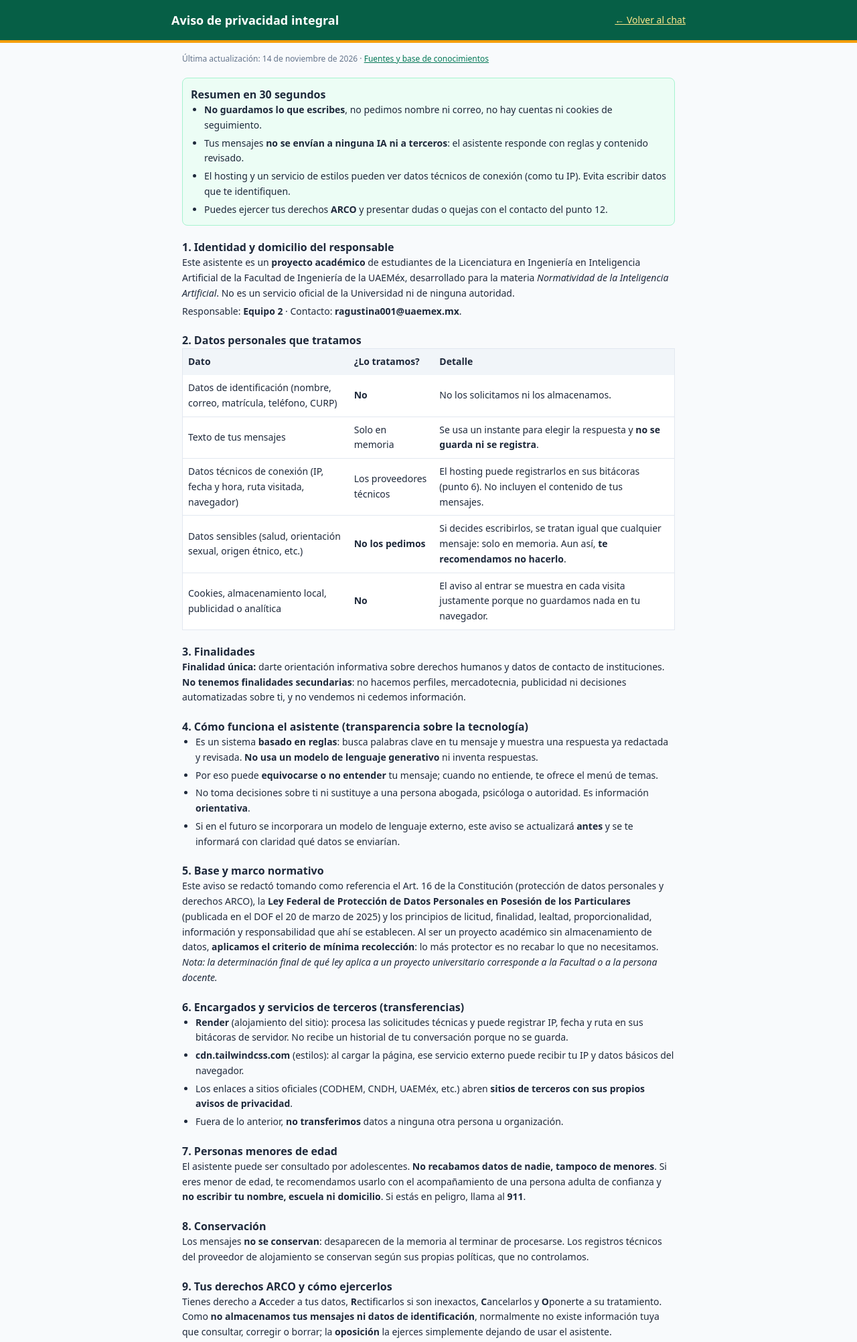
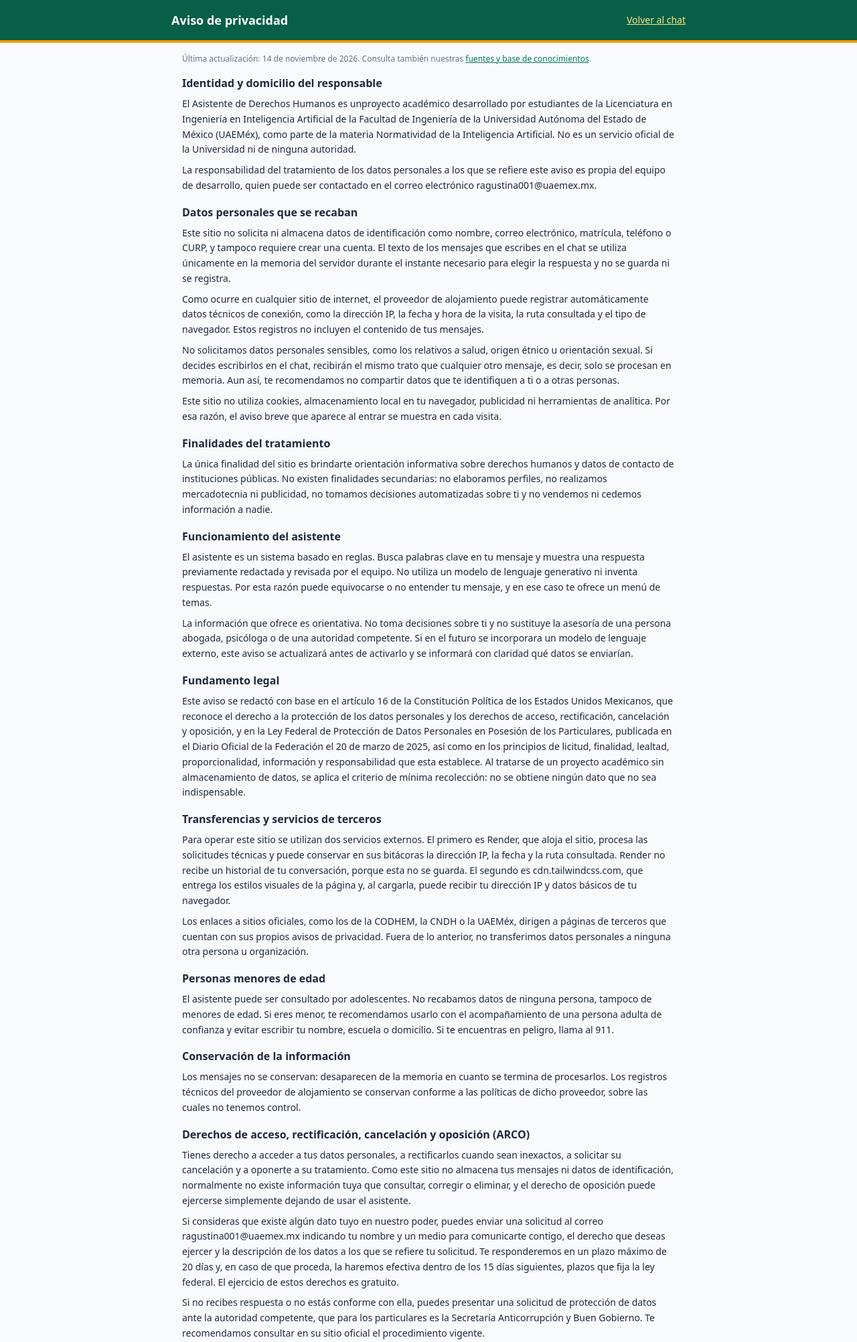
Before and after one commit to Roseanto18/chatbot_derechos_humanos, a Flask app: page /privacidad in a window 1280 px wide. Shown: the top 2004 px of the page at 67% size. Run offline with Flask 3, Linux system fonts and the light colour scheme; some libraries are stand-ins or nearby versions.

Commit message:
Update privacidad.html

```diff
--- a/templates/privacidad.html
+++ b/templates/privacidad.html
@@ -3,143 +3,93 @@
 <head>
     <meta charset="UTF-8">
     <meta name="viewport" content="width=device-width, initial-scale=1.0">
-    <title>Aviso de privacidad integral – Derechos Humanos Facultad de Ingeniería UAEMéx</title>
+    <title>Aviso de privacidad | Derechos Humanos Facultad de Ingeniería UAEMéx</title>
     <script src="https://cdn.tailwindcss.com"></script>
 </head>
 <body class="bg-slate-50 text-slate-800">
 <header class="bg-emerald-800 text-white p-4 border-b-4 border-amber-500">
     <div class="max-w-3xl mx-auto flex justify-between items-center">
-        <h1 class="text-lg font-bold">Aviso de privacidad integral</h1>
-        <a href="/" class="text-sm underline text-amber-200">← Volver al chat</a>
+        <h1 class="text-lg font-bold">Aviso de privacidad</h1>
+        <a href="/" class="text-sm underline text-amber-200">Volver al chat</a>
     </div>
 </header>
-<main class="max-w-3xl mx-auto p-4 space-y-5 text-sm leading-relaxed">
-    <p class="text-xs text-slate-500">Última actualización: 14 de noviembre de 2026 · <a href="/fuentes" class="underline text-emerald-700">Fuentes y base de conocimientos</a></p>
+<main class="max-w-3xl mx-auto p-4 space-y-4 text-sm leading-relaxed">
+    <p class="text-xs text-slate-500">Última actualización: 14 de noviembre de 2026. Consulta también nuestras <a href="/fuentes" class="underline text-emerald-700">fuentes y base de conocimientos</a>.</p>
 
-    <section class="bg-emerald-50 border border-emerald-200 rounded-lg p-3">
-        <h2 class="font-bold text-base">Resumen en 30 segundos</h2>
-        <ul class="list-disc pl-5 space-y-1">
-            <li><b>No guardamos lo que escribes</b>, no pedimos nombre ni correo, no hay cuentas ni cookies de seguimiento.</li>
-            <li>Tus mensajes <b>no se envían a ninguna IA ni a terceros</b>: el asistente responde con reglas y contenido revisado.</li>
-            <li>El hosting y un servicio de estilos pueden ver datos técnicos de conexión (como tu IP). Evita escribir datos que te identifiquen.</li>
-            <li>Puedes ejercer tus derechos <b>ARCO</b> y presentar dudas o quejas con el contacto del punto 12.</li>
-        </ul>
+    <section class="space-y-2">
+        <h2 class="font-bold text-base">Identidad y domicilio del responsable</h2>
+        <p>El Asistente de Derechos Humanos es unproyecto académico desarrollado por estudiantes de la Licenciatura en Ingeniería en Inteligencia Artificial de la Facultad de Ingeniería de la Universidad Autónoma del Estado de México (UAEMéx), como parte de la materia Normatividad de la Inteligencia Artificial. No es un servicio oficial de la Universidad ni de ninguna autoridad.</p>
+        <p>La responsabilidad del tratamiento de los datos personales a los que se refiere este aviso es propia del equipo de desarrollo, quien puede ser contactado en el correo electrónico ragustina001@uaemex.mx.</p>
     </section>
 
-    <section>
-        <h2 class="font-bold text-base">1. Identidad y domicilio del responsable</h2>
-        <p>Este asistente es un <b>proyecto académico</b> de estudiantes de la Licenciatura en Ingeniería en Inteligencia Artificial de la
-        Facultad de Ingeniería de la UAEMéx, desarrollado para la materia <i>Normatividad de la Inteligencia Artificial</i>.
-        No es un servicio oficial de la Universidad ni de ninguna autoridad.</p>
-        <p class="mt-1">Responsable: <b>Equipo 2</b> · Contacto: <b>ragustina001@uaemex.mx</b>.</p>
+    <section class="space-y-2">
+        <h2 class="font-bold text-base">Datos personales que se recaban</h2>
+        <p>Este sitio no solicita ni almacena datos de identificación como nombre, correo electrónico, matrícula, teléfono o CURP, y tampoco requiere crear una cuenta. El texto de los mensajes que escribes en el chat se utiliza únicamente en la memoria del servidor durante el instante necesario para elegir la respuesta y no se guarda ni se registra.</p>
+        <p>Como ocurre en cualquier sitio de internet, el proveedor de alojamiento puede registrar automáticamente datos técnicos de conexión, como la dirección IP, la fecha y hora de la visita, la ruta consultada y el tipo de navegador. Estos registros no incluyen el contenido de tus mensajes.</p>
+        <p>No solicitamos datos personales sensibles, como los relativos a salud, origen étnico u orientación sexual. Si decides escribirlos en el chat, recibirán el mismo trato que cualquier otro mensaje, es decir, solo se procesan en memoria. Aun así, te recomendamos no compartir datos que te identifiquen a ti o a otras personas.</p>
+        <p>Este sitio no utiliza cookies, almacenamiento local en tu navegador, publicidad ni herramientas de analítica. Por esa razón, el aviso breve que aparece al entrar se muestra en cada visita.</p>
     </section>
 
-    <section>
-        <h2 class="font-bold text-base">2. Datos personales que tratamos</h2>
-        <div class="overflow-x-auto">
-        <table class="w-full text-left border border-slate-200 bg-white">
-            <thead class="bg-slate-100"><tr><th class="p-2">Dato</th><th class="p-2">¿Lo tratamos?</th><th class="p-2">Detalle</th></tr></thead>
-            <tbody class="divide-y divide-slate-200">
-                <tr><td class="p-2">Datos de identificación (nombre, correo, matrícula, teléfono, CURP)</td><td class="p-2"><b>No</b></td><td class="p-2">No los solicitamos ni los almacenamos.</td></tr>
-                <tr><td class="p-2">Texto de tus mensajes</td><td class="p-2">Solo en memoria</td><td class="p-2">Se usa un instante para elegir la respuesta y <b>no se guarda ni se registra</b>.</td></tr>
-                <tr><td class="p-2">Datos técnicos de conexión (IP, fecha y hora, ruta visitada, navegador)</td><td class="p-2">Los proveedores técnicos</td><td class="p-2">El hosting puede registrarlos en sus bitácoras (punto 6). No incluyen el contenido de tus mensajes.</td></tr>
-                <tr><td class="p-2">Datos sensibles (salud, orientación sexual, origen étnico, etc.)</td><td class="p-2"><b>No los pedimos</b></td><td class="p-2">Si decides escribirlos, se tratan igual que cualquier mensaje: solo en memoria. Aun así, <b>te recomendamos no hacerlo</b>.</td></tr>
-                <tr><td class="p-2">Cookies, almacenamiento local, publicidad o analítica</td><td class="p-2"><b>No</b></td><td class="p-2">El aviso al entrar se muestra en cada visita justamente porque no guardamos nada en tu navegador.</td></tr>
-            </tbody>
-        </table>
-        </div>
+    <section class="space-y-2">
+        <h2 class="font-bold text-base">Finalidades del tratamiento</h2>
+        <p>La única finalidad del sitio es brindarte orientación informativa sobre derechos humanos y datos de contacto de instituciones públicas. No existen finalidades secundarias: no elaboramos perfiles, no realizamos mercadotecnia ni publicidad, no tomamos decisiones automatizadas sobre ti y no vendemos ni cedemos información a nadie.</p>
     </section>
 
-    <section>
-        <h2 class="font-bold text-base">3. Finalidades</h2>
-        <p><b>Finalidad única:</b> darte orientación informativa sobre derechos humanos y datos de contacto de instituciones.
-        <b>No tenemos finalidades secundarias</b>: no hacemos perfiles, mercadotecnia, publicidad ni decisiones automatizadas sobre ti,
-        y no vendemos ni cedemos información.</p>
+    <section class="space-y-2">
+        <h2 class="font-bold text-base">Funcionamiento del asistente</h2>
+        <p>El asistente es un sistema basado en reglas. Busca palabras clave en tu mensaje y muestra una respuesta previamente redactada y revisada por el equipo. No utiliza un modelo de lenguaje generativo ni inventa respuestas. Por esta razón puede equivocarse o no entender tu mensaje, y en ese caso te ofrece un menú de temas.</p>
+        <p>La información que ofrece es orientativa. No toma decisiones sobre ti y no sustituye la asesoría de una persona abogada, psicóloga o de una autoridad competente. Si en el futuro se incorporara un modelo de lenguaje externo, este aviso se actualizará antes de activarlo y se informará con claridad qué datos se enviarían.</p>
     </section>
 
-    <section>
-        <h2 class="font-bold text-base">4. Cómo funciona el asistente (transparencia sobre la tecnología)</h2>
-        <ul class="list-disc pl-5 space-y-1">
-            <li>Es un sistema <b>basado en reglas</b>: busca palabras clave en tu mensaje y muestra una respuesta ya redactada y revisada. <b>No usa un modelo de lenguaje generativo</b> ni inventa respuestas.</li>
-            <li>Por eso puede <b>equivocarse o no entender</b> tu mensaje; cuando no entiende, te ofrece el menú de temas.</li>
-            <li>No toma decisiones sobre ti ni sustituye a una persona abogada, psicóloga o autoridad. Es información <b>orientativa</b>.</li>
-            <li>Si en el futuro se incorporara un modelo de lenguaje externo, este aviso se actualizará <b>antes</b> y se te informará con claridad qué datos se enviarían.</li>
-        </ul>
+    <section class="space-y-2">
+        <h2 class="font-bold text-base">Fundamento legal</h2>
+        <p>Este aviso se redactó con base en el artículo 16 de la Constitución Política de los Estados Unidos Mexicanos, que reconoce el derecho a la protección de los datos personales y los derechos de acceso, rectificación, cancelación y oposición, y en la Ley Federal de Protección de Datos Personales en Posesión de los Particulares, publicada en el Diario Oficial de la Federación el 20 de marzo de 2025, así como en los principios de licitud, finalidad, lealtad, proporcionalidad, información y responsabilidad que esta establece. Al tratarse de un proyecto académico sin almacenamiento de datos, se aplica el criterio de mínima recolección: no se obtiene ningún dato que no sea indispensable.</p>
     </section>
 
-    <section>
-        <h2 class="font-bold text-base">5. Base y marco normativo</h2>
-        <p>Este aviso se redactó tomando como referencia el Art. 16 de la Constitución (protección de datos personales y derechos ARCO),
-        la <b>Ley Federal de Protección de Datos Personales en Posesión de los Particulares</b> (publicada en el DOF el 20 de marzo de 2025) y los principios de
-        licitud, finalidad, lealtad, proporcionalidad, información y responsabilidad que ahí se establecen. Al ser un proyecto académico sin almacenamiento de datos,
-        <b>aplicamos el criterio de mínima recolección</b>: lo más protector es no recabar lo que no necesitamos.
-        <i>Nota: la determinación final de qué ley aplica a un proyecto universitario corresponde a la Facultad o a la persona docente.</i></p>
+    <section class="space-y-2">
+        <h2 class="font-bold text-base">Transferencias y servicios de terceros</h2>
+        <p>Para operar este sitio se utilizan dos servicios externos. El primero es Render, que aloja el sitio, procesa las solicitudes técnicas y puede conservar en sus bitácoras la dirección IP, la fecha y la ruta consultada. Render no recibe un historial de tu conversación, porque esta no se guarda. El segundo es cdn.tailwindcss.com, que entrega los estilos visuales de la página y, al cargarla, puede recibir tu dirección IP y datos básicos de tu navegador.</p>
+        <p>Los enlaces a sitios oficiales, como los de la CODHEM, la CNDH o la UAEMéx, dirigen a páginas de terceros que cuentan con sus propios avisos de privacidad. Fuera de lo anterior, no transferimos datos personales a ninguna otra persona u organización.</p>
     </section>
 
-    <section>
-        <h2 class="font-bold text-base">6. Encargados y servicios de terceros (transferencias)</h2>
-        <ul class="list-disc pl-5 space-y-1">
-            <li><b>Render</b> (alojamiento del sitio): procesa las solicitudes técnicas y puede registrar IP, fecha y ruta en sus bitácoras de servidor. No recibe un historial de tu conversación porque no se guarda.</li>
-            <li><b>cdn.tailwindcss.com</b> (estilos): al cargar la página, ese servicio externo puede recibir tu IP y datos básicos del navegador.</li>
-            <li>Los enlaces a sitios oficiales (CODHEM, CNDH, UAEMéx, etc.) abren <b>sitios de terceros con sus propios avisos de privacidad</b>.</li>
-            <li>Fuera de lo anterior, <b>no transferimos</b> datos a ninguna otra persona u organización.</li>
-        </ul>
+    <section class="space-y-2">
+        <h2 class="font-bold text-base">Personas menores de edad</h2>
+        <p>El asistente puede ser consultado por adolescentes. No recabamos datos de ninguna persona, tampoco de menores de edad. Si eres menor, te recomendamos usarlo con el acompañamiento de una persona adulta de confianza y evitar escribir tu nombre, escuela o domicilio. Si te encuentras en peligro, llama al 911.</p>
     </section>
 
-    <section>
-        <h2 class="font-bold text-base">7. Personas menores de edad</h2>
-        <p>El asistente puede ser consultado por adolescentes. <b>No recabamos datos de nadie, tampoco de menores</b>. Si eres menor de edad,
-        te recomendamos usarlo con el acompañamiento de una persona adulta de confianza y <b>no escribir tu nombre, escuela ni domicilio</b>.
-        Si estás en peligro, llama al <b>911</b>.</p>
+    <section class="space-y-2">
+        <h2 class="font-bold text-base">Conservación de la información</h2>
+        <p>Los mensajes no se conservan: desaparecen de la memoria en cuanto se termina de procesarlos. Los registros técnicos del proveedor de alojamiento se conservan conforme a las políticas de dicho proveedor, sobre las cuales no tenemos control.</p>
     </section>
 
-    <section>
-        <h2 class="font-bold text-base">8. Conservación</h2>
-        <p>Los mensajes <b>no se conservan</b>: desaparecen de la memoria al terminar de procesarse. Los registros técnicos del proveedor de alojamiento se conservan según
-        sus propias políticas, que no controlamos.</p>
+    <section class="space-y-2">
+        <h2 class="font-bold text-base">Derechos de acceso, rectificación, cancelación y oposición (ARCO)</h2>
+        <p>Tienes derecho a acceder a tus datos personales, a rectificarlos cuando sean inexactos, a solicitar su cancelación y a oponerte a su tratamiento. Como este sitio no almacena tus mensajes ni datos de identificación, normalmente no existe información tuya que consultar, corregir o eliminar, y el derecho de oposición puede ejercerse simplemente dejando de usar el asistente.</p>
+        <p>Si consideras que existe algún dato tuyo en nuestro poder, puedes enviar una solicitud al correo ragustina001@uaemex.mx indicando tu nombre y un medio para comunicarte contigo, el derecho que deseas ejercer y la descripción de los datos a los que se refiere tu solicitud. Te responderemos en un plazo máximo de 20 días y, en caso de que proceda, la haremos efectiva dentro de los 15 días siguientes, plazos que fija la ley federal. El ejercicio de estos derechos es gratuito.</p>
+        <p>Si no recibes respuesta o no estás conforme con ella, puedes presentar una solicitud de protección de datos ante la autoridad competente, que para los particulares es la Secretaría Anticorrupción y Buen Gobierno. Te recomendamos consultar en su sitio oficial el procedimiento vigente.</p>
     </section>
 
-    <section>
-        <h2 class="font-bold text-base">9. Tus derechos ARCO y cómo ejercerlos</h2>
-        <p>Tienes derecho a <b>A</b>cceder a tus datos, <b>R</b>ectificarlos si son inexactos, <b>C</b>ancelarlos y <b>O</b>ponerte a su tratamiento.
-        Como <b>no almacenamos tus mensajes ni datos de identificación</b>, normalmente no existe información tuya que consultar, corregir o borrar;
-        la <b>oposición</b> la ejerces simplemente dejando de usar el asistente.</p>
-        <p class="mt-1">Si crees que hay un dato tuyo, envía un correo a <b>ragustina001@uaemex.mx</b> indicando: (1) tu nombre y un medio para responderte,
-        (2) qué derecho quieres ejercer y (3) la descripción de los datos. Responderemos <b>en un máximo de 20 días</b> y, si procede, haremos efectiva tu solicitud
-        <b>en los 15 días siguientes</b>, plazos que la ley federal fija para estos casos. Ejercer tus derechos es <b>gratuito</b>.</p>
-        <p class="mt-1">Si no recibes respuesta o no estás de acuerdo, puedes presentar una solicitud de protección de datos ante la autoridad competente
-        (para particulares, la <b>Secretaría Anticorrupción y Buen Gobierno</b>). <i>Verifica en su sitio oficial el procedimiento vigente.</i></p>
+    <section class="space-y-2">
+        <h2 class="font-bold text-base">Revocación del consentimiento y limitación de uso</h2>
+        <p>Dado que no se guarda ningún consentimiento ni base de datos, no hay información que dar de baja. Puedes limitar el uso de tus datos evitando escribir información que te identifique, y puedes dejar de usar el asistente en cualquier momento.</p>
     </section>
 
-    <section>
-        <h2 class="font-bold text-base">10. Revocación y limitación de uso</h2>
-        <p>Como no existe consentimiento que se guarde ni lista de datos, no hay nada que “dar de baja”. Puedes <b>limitar el uso</b> evitando escribir datos
-        que te identifiquen y puedes dejar de usar el asistente en cualquier momento.</p>
+    <section class="space-y-2">
+        <h2 class="font-bold text-base">Medidas de seguridad</h2>
+        <p>La conexión con el sitio se realiza mediante HTTPS. Los mensajes se muestran como texto y no como código, con el fin de evitar la inyección de contenido, y el sistema limita la longitud de cada mensaje a 500 caracteres. Ningún sistema es completamente seguro, por lo que insistimos en no compartir datos sensibles propios ni de otras personas.</p>
     </section>
 
-    <section>
-        <h2 class="font-bold text-base">11. Seguridad</h2>
-        <ul class="list-disc pl-5 space-y-1">
-            <li>La conexión usa HTTPS.</li>
-            <li>Los mensajes se muestran como texto (no como código) para evitar inyección de contenido.</li>
-            <li>El sistema limita la longitud de los mensajes (500 caracteres).</li>
-            <li>Ningún sistema es 100 % seguro; por eso insistimos en no compartir datos sensibles ni de otras personas.</li>
-        </ul>
+    <section class="space-y-2">
+        <h2 class="font-bold text-base">Contacto</h2>
+        <p>Para cualquier duda, queja o solicitud relacionada con este aviso, escríbenos a ragustina001@uaemex.mx. Si el contenido de alguna respuesta es incorrecto o está desactualizado, avísanos para corregirlo, ya que las leyes y los teléfonos cambian con el tiempo.</p>
     </section>
 
-    <section>
-        <h2 class="font-bold text-base">12. Contacto, dudas y quejas</h2>
-        <p>Escríbenos a <b>ragustina001@uaemex.mx</b>. Si el contenido de una respuesta es incorrecto o está desactualizado, avísanos para corregirlo
-        (los teléfonos y las leyes cambian). También puedes consultar la página de <a href="/fuentes" class="underline text-emerald-700">fuentes y base de conocimientos</a>.</p>
+    <section class="space-y-2">
+        <h2 class="font-bold text-base">Cambios al aviso de privacidad</h2>
+        <p>Si se agregara alguna función que trate datos personales, como cuentas de usuario, historial de conversaciones o un modelo de lenguaje externo, este aviso se actualizará antes de activarla y se indicará con claridad. La fecha de la última actualización aparece al inicio de esta página.</p>
     </section>
 
-    <section>
-        <h2 class="font-bold text-base">13. Cambios a este aviso</h2>
-        <p>Si agregamos alguna función que trate datos personales (por ejemplo, cuentas de usuario, historial de chat o un modelo de lenguaje externo),
-        actualizaremos este aviso <b>antes</b> de activarla y lo indicaremos con claridad. La fecha de la última actualización aparece al inicio.</p>
-    </section>
-
-    <p class="text-xs text-slate-500">Este aviso es informativo y de carácter académico; no sustituye asesoría jurídica.</p>
+    <p class="text-xs text-slate-500">Este aviso es informativo y de carácter académico, y no sustituye la asesoría jurídica.</p>
 </main>
 </body>
 </html>
```
